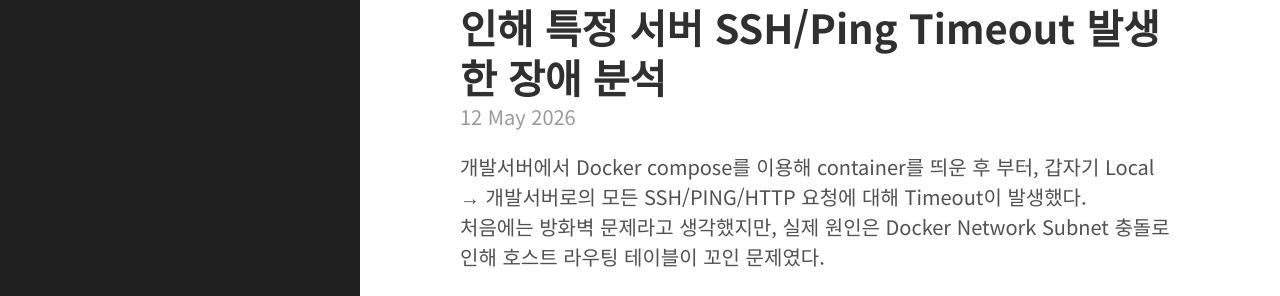
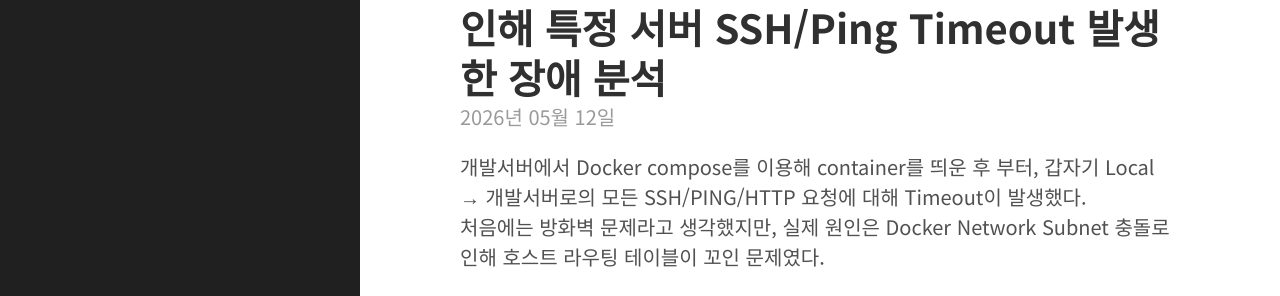
Before and after one commit to pyg410/pyg410.github.io, a Jekyll site: the page built from _posts/2026-05-12-docker-prob.md, in a window 1280 px wide and 900 px high. Shown: the part 128-424 px from the top of the window. Built offline with Jekyll 4.4.1, drawn with Linux system fonts in a browser that asks for light colours.

Commit message:
fix: fix date format

```diff
--- a/_layouts/post.html
+++ b/_layouts/post.html
@@ -4,7 +4,7 @@
 
 <div class="post">
   <h1 class="post-title">{{ page.title }}</h1>
-  <span class="post-date">{{ page.date | date_to_string }}</span>
+  <span class="post-date">{{ page.date | date: "%Y년 %m월 %d일" }}</span>
   {{ content }}
 </div>
 
```
